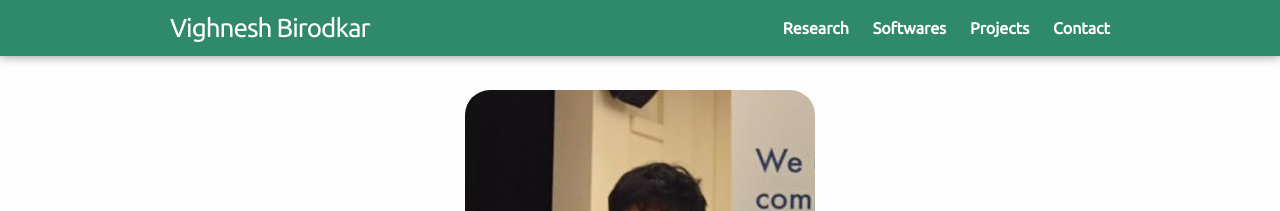
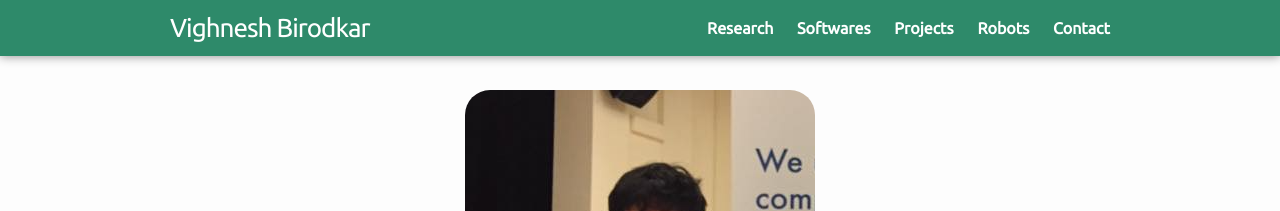
Before and after one commit to vighneshbirodkar/vighneshbirodkar.github.io, a Jekyll site: the page built from index.html, in a window 1280 px wide. Shown: the top 211 px of the page. Built offline with Jekyll 4.4.1, drawn with Linux system fonts in a browser that asks for light colours.

Commit message:
Add back link to robots.

```diff
--- a/_includes/header.html
+++ b/_includes/header.html
@@ -18,6 +18,7 @@
 	  <a class="page-link" href="#research">Research</a>
           <a class="page-link" href="#softwares">Softwares</a>
           <a class="page-link" href="#projects">Projects</a>
+	  <a class="page-link" href="#robots">Robots</a>
           <a class="page-link" href="#contact">Contact</a>
 
       </div>
```
